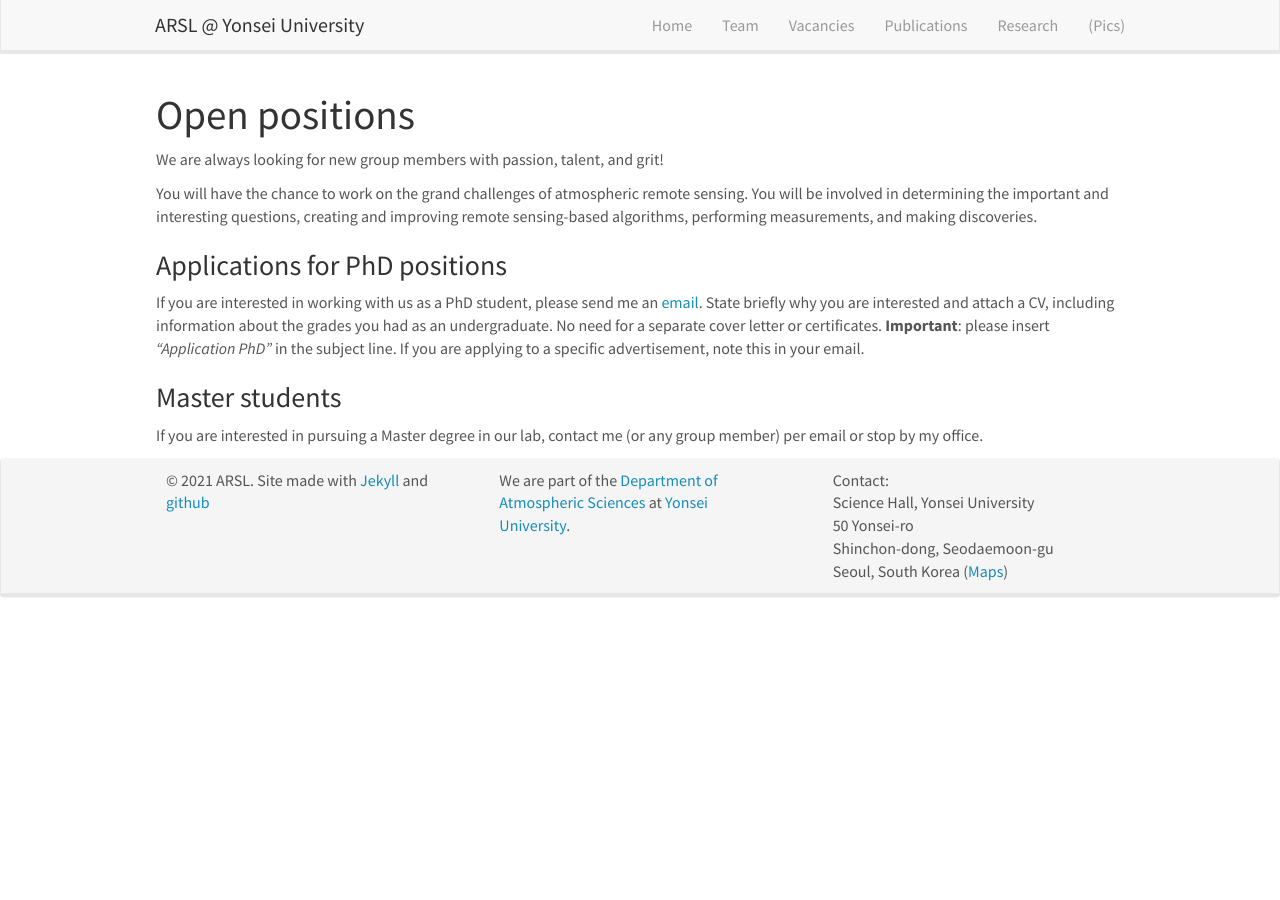
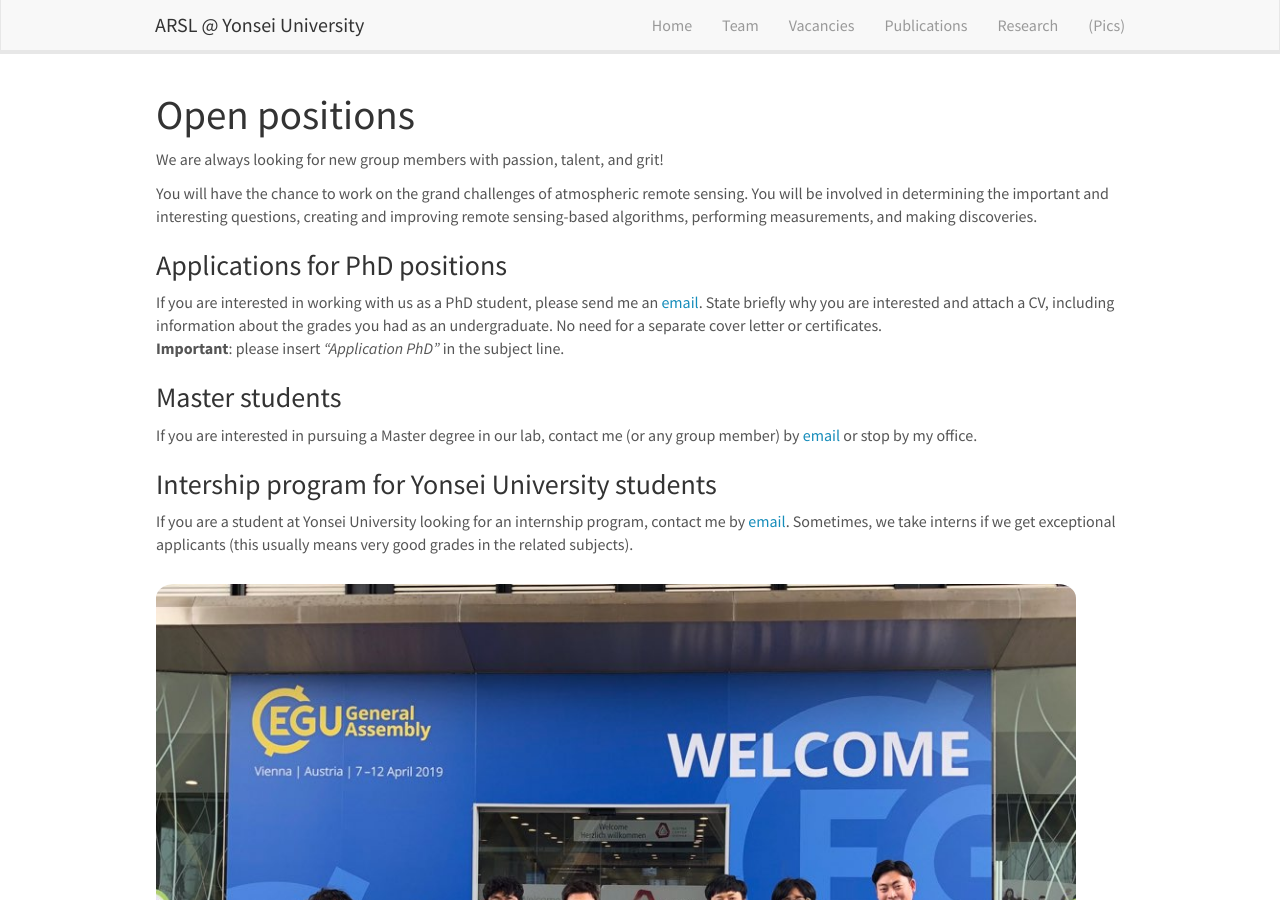
Before and after one commit to roo2003/roo2003.github.io, a Jekyll site: the page built from _pages/openings.md, in a window 1280 px wide and 900 px high. Built offline with Jekyll 4.4.1, drawn with Linux system fonts in a browser that asks for light colours; nearby versions of some CDN libraries.

Commit message:
Initial commit of Jekyll blog

```diff
--- a/_pages/openings.md
+++ b/_pages/openings.md
@@ -13,7 +13,15 @@ We are always looking for new group members with passion, talent, and grit!
 You will have the chance to work on the grand challenges of atmospheric remote sensing. You will be involved in determining the important and interesting questions, creating and improving remote sensing-based algorithms, performing measurements, and making discoveries.
 
 ### Applications for PhD positions
-If you are interested in working with us as a PhD student, please send me an [email](mailto:dbshin@yonsei.ac.kr). State briefly why you are interested and attach a CV, including information about the grades you had as an undergraduate. No need for a separate cover letter or certificates. **Important**: please insert _"Application PhD"_ in the subject line. If you are applying to a specific advertisement, note this in your email.
+If you are interested in working with us as a PhD student, please send me an [email](mailto:dbshin@yonsei.ac.kr). State briefly why you are interested and attach a CV, including information about the grades you had as an undergraduate. No need for a separate cover letter or certificates.
+**Important**: please insert _"Application PhD"_ in the subject line.
 
 ### Master students
-If you are interested in pursuing a Master degree in our lab, contact me (or any group member) per email or stop by my office.
+If you are interested in pursuing a Master degree in our lab, contact me (or any group member) by [email](mailto:dbshin@yonsei.ac.kr) or stop by my office.
+
+### Intership program for Yonsei University students
+If you are a student at Yonsei University looking for an internship program, contact me by [email](mailto:dbshin@yonsei.ac.kr). Sometimes, we take interns if we get exceptional applicants (this usually means very good grades in the related subjects).
+
+<figure>
+<img src="{{ site.url }}{{ site.baseurl }}/images/picpic/Gallery/ARSL-EGU.jpg" width="95%">
+</figure>
```
Also changed, not shown: images/picpic/Gallery/ARSL-EGU.jpg (added).
